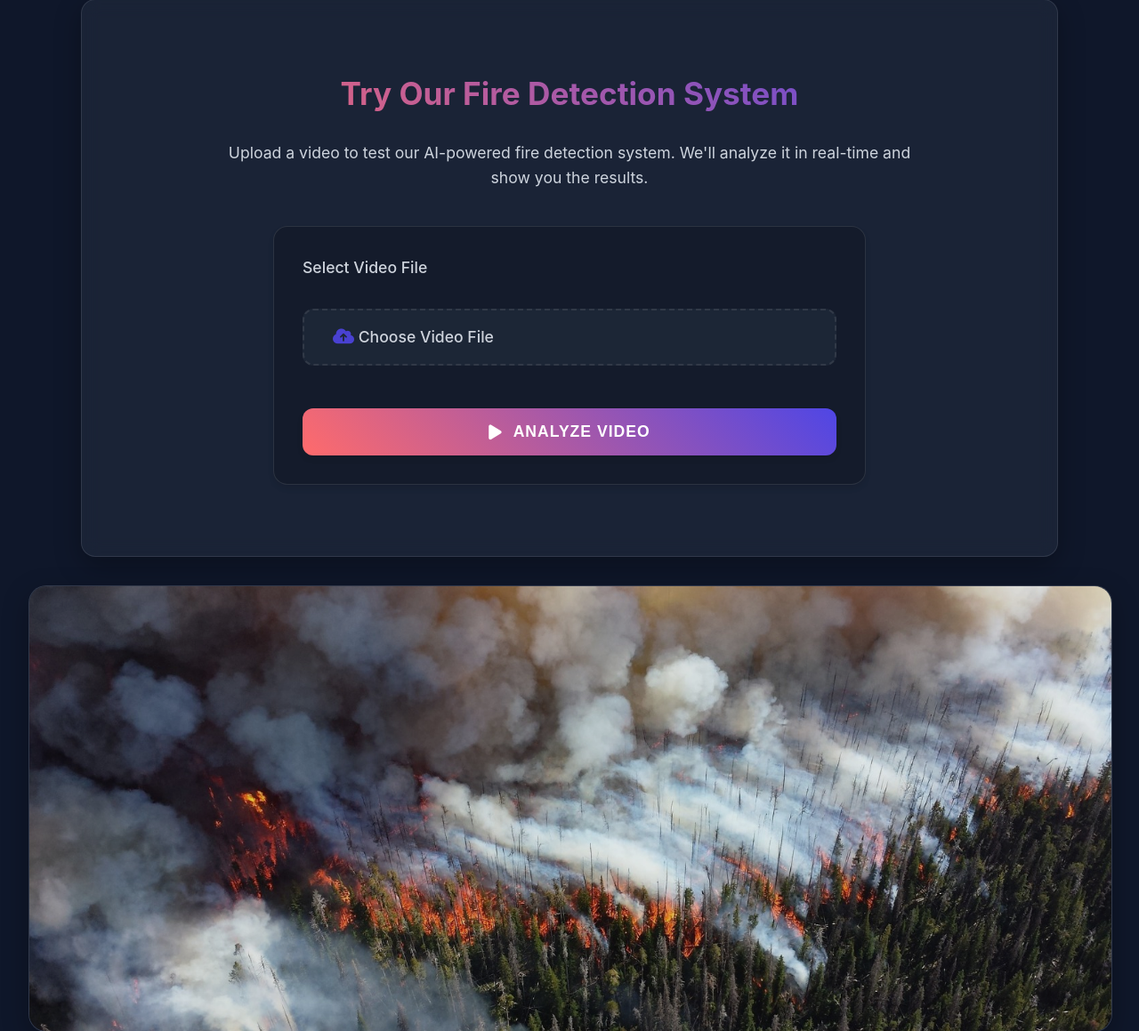
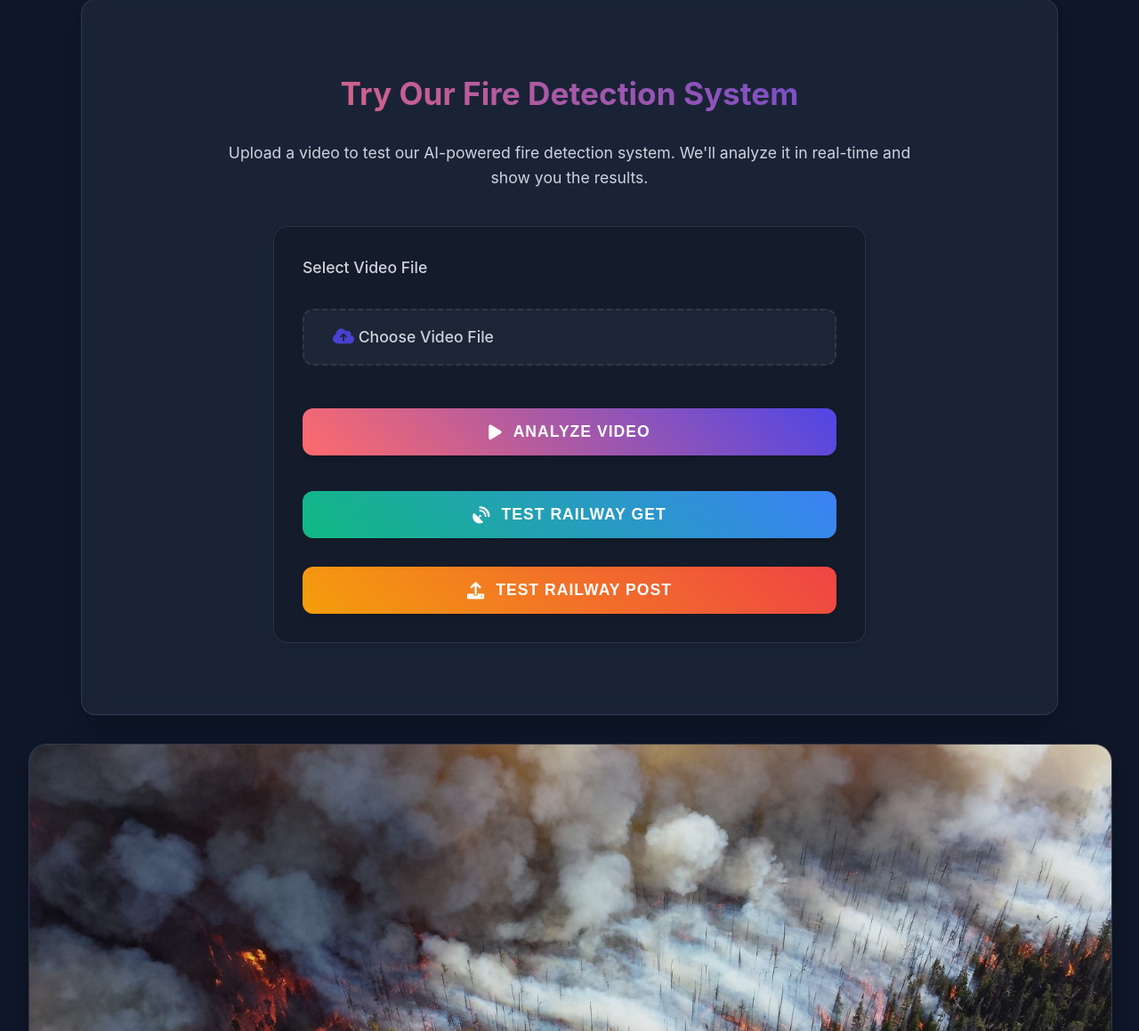
Before and after one commit to chaudharycoding/Lume, a Flask app: page / in a window 1280 px wide. Shown: the part 912-2071 px from the top of the page at 89% size. Run offline with Flask 3, Linux system fonts and the light colour scheme.

Commit message:
Add Railway debugging tools
Added diagnostic endpoints and test buttons:
- /test endpoint for GET request testing
- /test-upload endpoint for POST request testing
- Frontend test buttons to isolate Railway connectivity issues
- Console logging to track request flow

This will help identify if the issue is:
1. General connectivity to Railway
2. POST request blocking
3. File upload specific problems
4. Frontend vs backend issues

The original video upload works locally but fails on Railway
without any POST request appearing in Railway logs.

```diff
--- a/app.py
+++ b/app.py
@@ -1,5 +1,6 @@
 from flask import Flask, render_template, request, jsonify, send_from_directory, url_for
 import os
+import time
 from werkzeug.utils import secure_filename
 from main import main, call_911
 
@@ -29,6 +30,23 @@ def serve_video(filename):
         return send_from_directory('uploads', filename)
     # For original uploaded videos
     return send_from_directory('uploads', filename)
+
+@app.route('/test', methods=['GET'])
+def test_endpoint():
+    """Simple test endpoint to verify Railway connectivity"""
+    return jsonify({'status': 'Railway backend is working!', 'timestamp': str(time.time())})
+
+@app.route('/test-upload', methods=['POST'])
+def test_upload():
+    """Test POST requests without files"""
+    print(f"🧪 Test upload request received at {time.time()}")
+    data = request.get_json() if request.is_json else request.form.to_dict()
+    print(f"🧪 Request data: {data}")
+    return jsonify({
+        'status': 'POST request successful!',
+        'received_data': data,
+        'timestamp': str(time.time())
+    })
 
 @app.route('/upload', methods=['POST'])
 def upload_video():
--- a/templates/index.html
+++ b/templates/index.html
@@ -1234,6 +1234,16 @@
                     <i class="fas fa-play"></i>
                     Analyze Video
                 </button>
+
+                <!-- Railway Test Buttons -->
+                <button type="button" class="upload-btn" onclick="testRailway()" style="margin-top: 1rem; background: linear-gradient(45deg, #10b981, #3b82f6);">
+                    <i class="fas fa-satellite-dish"></i>
+                    Test Railway GET
+                </button>
+                <button type="button" class="upload-btn" onclick="testRailwayPOST()" style="margin-top: 0.5rem; background: linear-gradient(45deg, #f59e0b, #ef4444);">
+                    <i class="fas fa-upload"></i>
+                    Test Railway POST
+                </button>
             </form>
 
             <div id="loading">
@@ -1578,6 +1588,64 @@
         window.addEventListener('resize', () => {
             if (window.innerWidth > 768 && isMenuOpen) toggleMenu();
         });
+
+        // Railway connectivity test function
+        async function testRailway() {
+            const result = document.getElementById('result');
+            result.style.display = 'block';
+            result.className = 'success';
+            result.innerHTML = '<p>🔄 Testing Railway connection...</p>';
+
+            try {
+                const response = await fetch('/test');
+                const data = await response.json();
+
+                if (response.ok) {
+                    result.innerHTML = `<p>✅ Railway backend is connected!</p><p><small>Response: ${data.status}</small></p>`;
+                    result.className = 'success';
+                } else {
+                    result.innerHTML = `<p>❌ Railway backend error: ${response.status}</p>`;
+                    result.className = 'error';
+                }
+            } catch (error) {
+                result.innerHTML = `<p>❌ Network error: ${error.message}</p><p><small>This indicates a connection problem to Railway.</small></p>`;
+                result.className = 'error';
+            }
+        }
+
+        // Test Railway POST requests
+        async function testRailwayPOST() {
+            const result = document.getElementById('result');
+            result.style.display = 'block';
+            result.className = 'success';
+            result.innerHTML = '<p>🔄 Testing Railway POST request...</p>';
+
+            try {
+                const response = await fetch('/test-upload', {
+                    method: 'POST',
+                    headers: {
+                        'Content-Type': 'application/json',
+                    },
+                    body: JSON.stringify({
+                        test: 'Railway POST test',
+                        timestamp: Date.now()
+                    })
+                });
+
+                const data = await response.json();
+
+                if (response.ok) {
+                    result.innerHTML = `<p>✅ Railway POST request successful!</p><p><small>Response: ${data.status}</small></p>`;
+                    result.className = 'success';
+                } else {
+                    result.innerHTML = `<p>❌ Railway POST error: ${response.status}</p>`;
+                    result.className = 'error';
+                }
+            } catch (error) {
+                result.innerHTML = `<p>❌ POST Network error: ${error.message}</p><p><small>POST requests are failing to reach Railway.</small></p>`;
+                result.className = 'error';
+            }
+        }
     </script>
 </body>
 </html>
```
